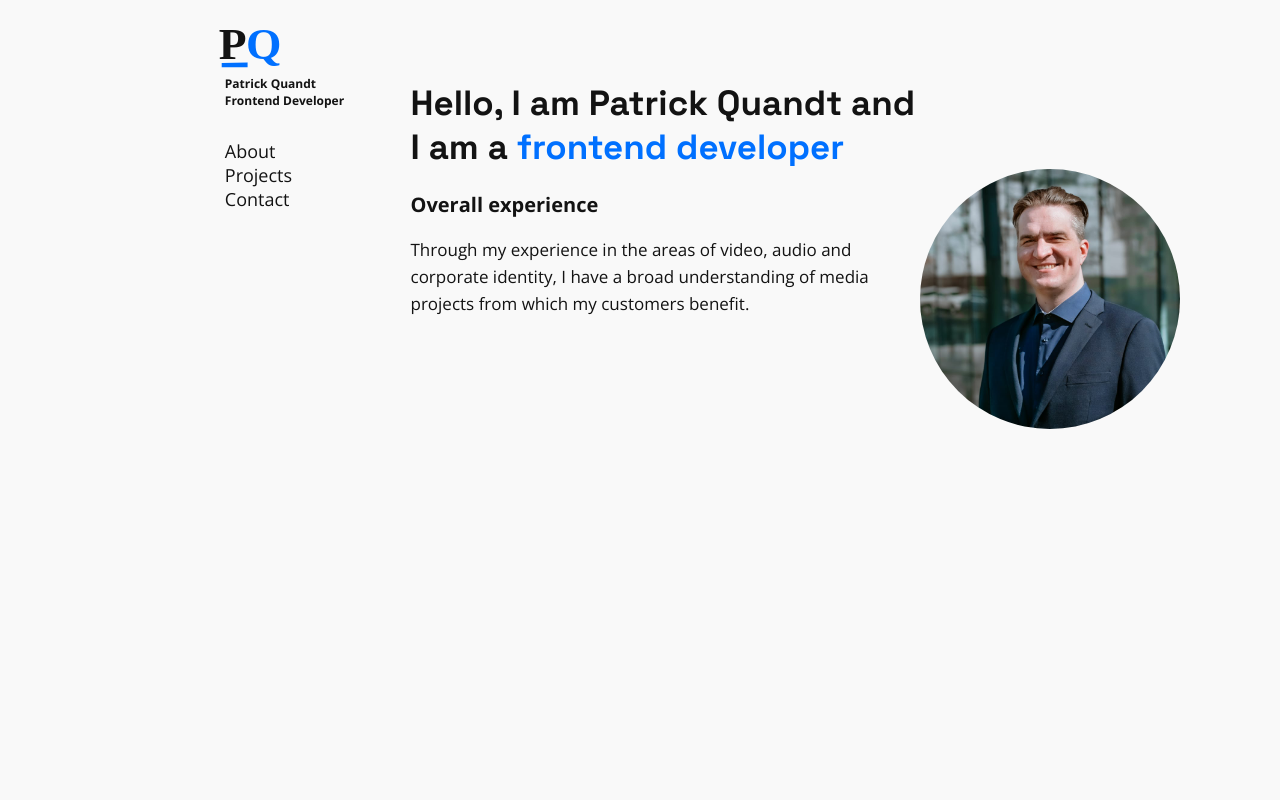
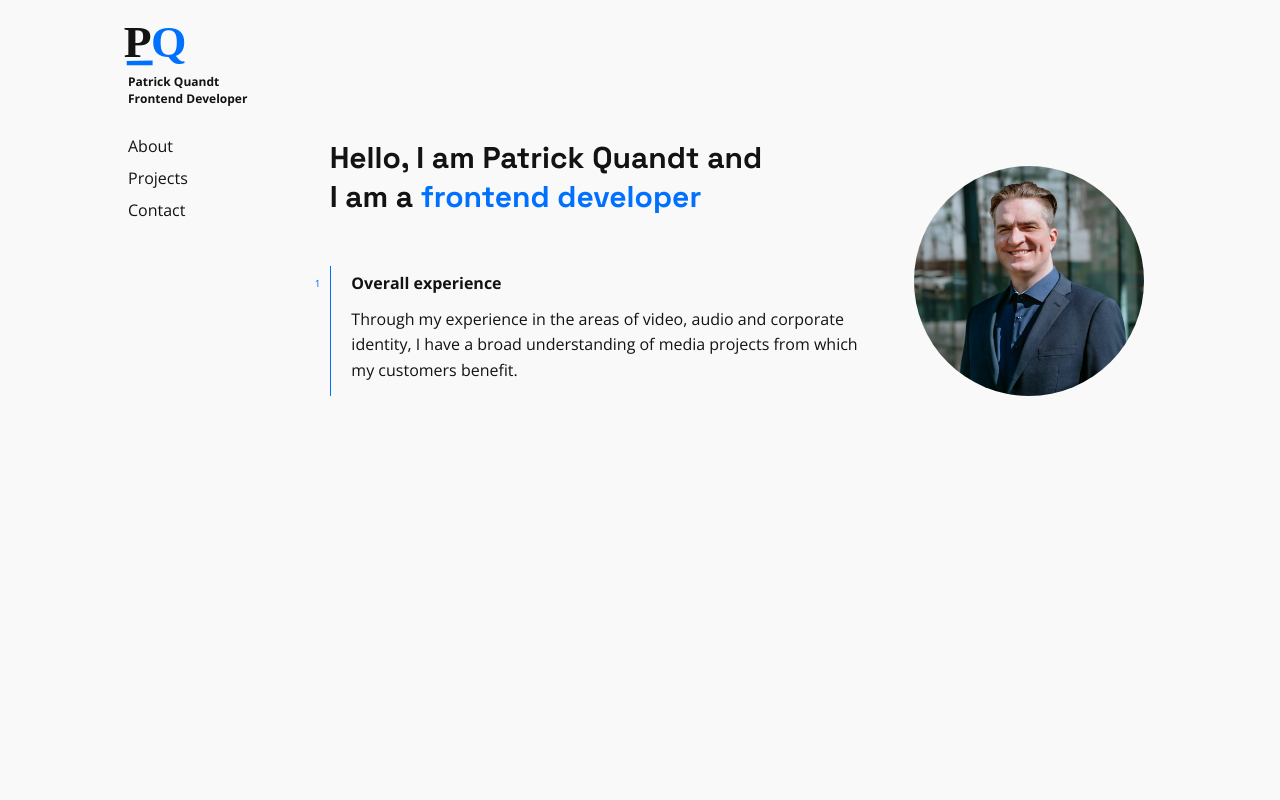
Before and after one commit to pquandt/pqweb, a React (Create React App) app: page / in a window 1280 px wide. Shown: the top 800 px of the page. Built offline with nearby package versions, Linux system fonts and the light colour scheme.

Commit message:
styled about page

```diff
--- a/sass/abstracts/_variables.scss
+++ b/sass/abstracts/_variables.scss
@@ -4,8 +4,8 @@ $color-highlight: #0070ff;
 
 // FONT
 $default-font-size: 1.6rem;
-$headline-font-size: 3.5rem;
-$subhead-font-size: 2rem;
+$headline-font-size: 3rem;
+
 $primary-font: "Open Sans";
 $secondary-font: "Space Grotesk";
 
--- a/sass/layout/_about.scss
+++ b/sass/layout/_about.scss
@@ -1,7 +1,12 @@
 .about {
-  padding-top: 10%;
+  padding-top: 15%;
   padding-left: 5%;
   height: 100vh;
+
+  &-headline {
+    padding-left: 2.5rem;
+    margin-bottom: 3rem;
+  }
 
   &-span {
     font-family: $secondary-font, sans-serif;
@@ -16,28 +21,34 @@
 
 .about-text {
   font-family: $primary-font;
-  font-size: $default-font-size + 0.1rem;
+  font-size: $default-font-size;
   font-weight: 400;
   line-height: 1.6;
+  padding: 0.5rem 2rem 0 0;
+  margin-right: 2rem;
 
   &-wrapper {
     display: grid;
-    grid-template-columns: 2fr 1fr;
+    grid-template-columns: 0.1fr 2fr 1fr;
+    grid-template-rows: 15rem;
   }
 
   & h2 {
     font-family: $primary-font;
-    font-size: $subhead-font-size;
+    font-size: $default-font-size;
     margin-top: 2rem;
-    margin-bottom: 1.5rem;
+    margin-bottom: 1rem;
   }
 }
 
 .landscape-img {
-  width: 26rem;
-  height: 26rem;
+  position: relative;
+  top: -8rem;
+  width: 23rem;
+  height: 23rem;
   overflow: hidden;
   border-radius: 50%;
+  margin-left: 1rem;
 }
 
 .landscape-img img {
@@ -45,3 +56,11 @@
   height: 100%;
   margin-left: -5rem;
 }
+
+.vLine {
+  border-right: 0.05rem solid $color-highlight;
+  height: auto;
+  color: $color-highlight;
+  margin: 2rem 2rem 0 0rem;
+  padding: 1rem;
+}
--- a/sass/layout/_grid.scss
+++ b/sass/layout/_grid.scss
@@ -1,9 +1,9 @@
 .container {
   display: grid;
   margin: 0 10rem 0;
-  grid-template-columns: 1fr 3fr;
+  grid-template-columns: 0.5fr 3fr;
   grid-template-rows: repeat(3, 1fr);
-  // grid-column-gap: 0.5rem;
+  grid-column-gap: 0.5rem;
   height: 100vh;
   // background-color: blueviolet;
 }
@@ -11,7 +11,7 @@
 #navcontent {
   // background-color: pink;
   position: fixed;
-  margin-left: 16%;
+  margin-left: 10%;
 }
 
 #aboutcontent {
@@ -20,7 +20,7 @@
 
 #skillcontent {
   grid-column: 2/3;
-  // background-color: aquamarine;
+  //  background-color: aquamarine;
 }
 
 #projectcontent {
--- a/sass/layout/_nav.scss
+++ b/sass/layout/_nav.scss
@@ -1,6 +1,5 @@
 .nav {
   white-space: nowrap;
-  margin-left: 2rem;
   margin-right: 1rem;
   margin-top: 10%;
 
@@ -15,19 +14,20 @@
   &-logo-subtext {
     font-size: 1.2rem;
     font-weight: 700;
-    margin-bottom: 3rem;
+    margin-bottom: 2.3rem;
   }
   &-logo img {
     width: 7rem;
-    margin-left: -1.2rem;
+    margin-left: -1rem;
   }
 
   &-list {
-    font-size: 1.8rem;
+    font-size: $default-font-size;
     font-family: $primary-font;
     color: $color-font;
     text-decoration: none;
     list-style: none;
+    line-height: $default-font-size * 2;
 
     a:link {
       color: $color-font;
--- a/sass/layout/_skills.scss
+++ b/sass/layout/_skills.scss
@@ -6,7 +6,7 @@
   &-span {
     font-family: $secondary-font, sans-serif;
     font-weight: 700;
-    font-size: $subhead-font-size;
+    font-size: $default-font-size;
   }
 
   &-blue-span {
--- a/src/components/About.js
+++ b/src/components/About.js
@@ -4,7 +4,7 @@ import avatar from "../img/patrick_business_1.jpg";
 export default function About() {
   return (
     <div className="about">
-      <div>
+      <div className="about-headline">
         <h1>Hello, I am Patrick Quandt and</h1>
         <span className="about-span">
           I am a <span className="about-blue-span">frontend developer</span>
@@ -12,8 +12,10 @@ export default function About() {
       </div>
 
       <div className="about-text-wrapper">
+        <div className="vLine">1</div>
         <div className="about-text">
           <h2>Overall experience</h2>
+
           <p>
             Through my experience in the areas of video, audio and corporate
             identity, I have a broad understanding of media projects from which
--- a/src/css/style.css
+++ b/src/css/style.css
@@ -58,18 +58,19 @@ body {
 h1 {
   font-family: "Space Grotesk", sans-serif;
   font-weight: 700;
-  font-size: 3.5rem; }
+  font-size: 3rem; }
 
 .container {
   display: grid;
   margin: 0 10rem 0;
-  grid-template-columns: 1fr 3fr;
+  grid-template-columns: 0.5fr 3fr;
   grid-template-rows: repeat(3, 1fr);
+  grid-column-gap: 0.5rem;
   height: 100vh; }
 
 #navcontent {
   position: fixed;
-  margin-left: 16%; }
+  margin-left: 10%; }
 
 #skillcontent {
   grid-column: 2/3; }
@@ -82,7 +83,6 @@ h1 {
 
 .nav {
   white-space: nowrap;
-  margin-left: 2rem;
   margin-right: 1rem;
   margin-top: 10%; }
   .nav-bar {
@@ -92,16 +92,17 @@ h1 {
   .nav-logo-subtext {
     font-size: 1.2rem;
     font-weight: 700;
-    margin-bottom: 3rem; }
+    margin-bottom: 2.3rem; }
   .nav-logo img {
     width: 7rem;
-    margin-left: -1.2rem; }
+    margin-left: -1rem; }
   .nav-list {
-    font-size: 1.8rem;
+    font-size: 1.6rem;
     font-family: "Open Sans";
     color: #131313;
     text-decoration: none;
-    list-style: none; }
+    list-style: none;
+    line-height: 3.2rem; }
     .nav-list a:link {
       color: #131313;
       text-decoration: none; }
@@ -116,40 +117,56 @@ h1 {
       text-decoration: none; }
 
 .about {
-  padding-top: 10%;
+  padding-top: 15%;
   padding-left: 5%;
   height: 100vh; }
+  .about-headline {
+    padding-left: 2.5rem;
+    margin-bottom: 3rem; }
   .about-span {
     font-family: "Space Grotesk", sans-serif;
     font-weight: 700;
-    font-size: 3.5rem; }
+    font-size: 3rem; }
   .about-blue-span {
     color: #0070ff; }
 
 .about-text {
   font-family: "Open Sans";
-  font-size: 1.7rem;
+  font-size: 1.6rem;
   font-weight: 400;
-  line-height: 1.6; }
+  line-height: 1.6;
+  padding: 0.5rem 2rem 0 0;
+  margin-right: 2rem; }
   .about-text-wrapper {
     display: grid;
-    grid-template-columns: 2fr 1fr; }
+    grid-template-columns: 0.1fr 2fr 1fr;
+    grid-template-rows: 15rem; }
   .about-text h2 {
     font-family: "Open Sans";
-    font-size: 2rem;
+    font-size: 1.6rem;
     margin-top: 2rem;
-    margin-bottom: 1.5rem; }
+    margin-bottom: 1rem; }
 
 .landscape-img {
-  width: 26rem;
-  height: 26rem;
+  position: relative;
+  top: -8rem;
+  width: 23rem;
+  height: 23rem;
   overflow: hidden;
-  border-radius: 50%; }
+  border-radius: 50%;
+  margin-left: 1rem; }
 
 .landscape-img img {
   width: auto;
   height: 100%;
   margin-left: -5rem; }
+
+.vLine {
+  border-right: 0.05rem solid #0070ff;
+  height: auto;
+  color: #0070ff;
+  margin: 2rem 2rem 0 0rem;
+  padding: 1rem; }
 
 .skills {
   margin-top: 10%;
@@ -158,7 +175,7 @@ h1 {
   .skills-span {
     font-family: "Space Grotesk", sans-serif;
     font-weight: 700;
-    font-size: 2rem; }
+    font-size: 1.6rem; }
   .skills-blue-span {
     color: #0070ff; }
   .skills h1 {
```
